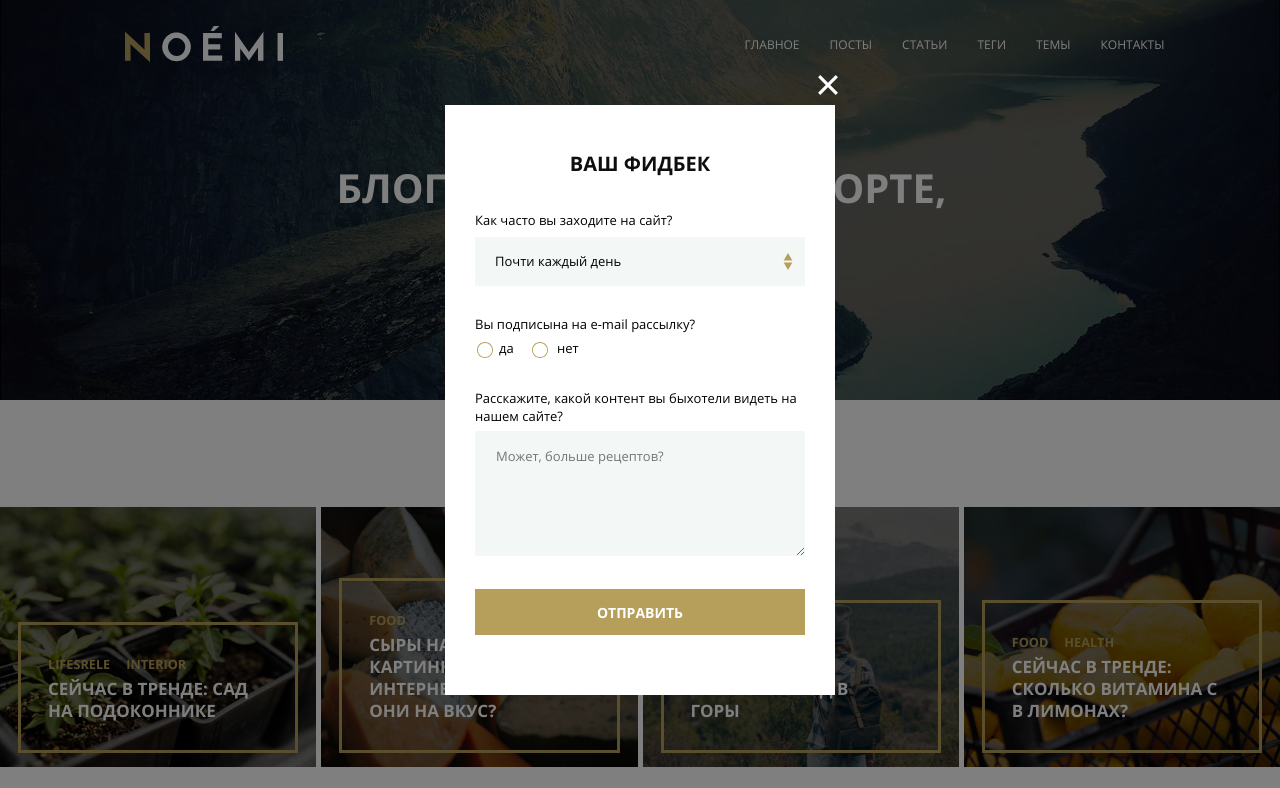
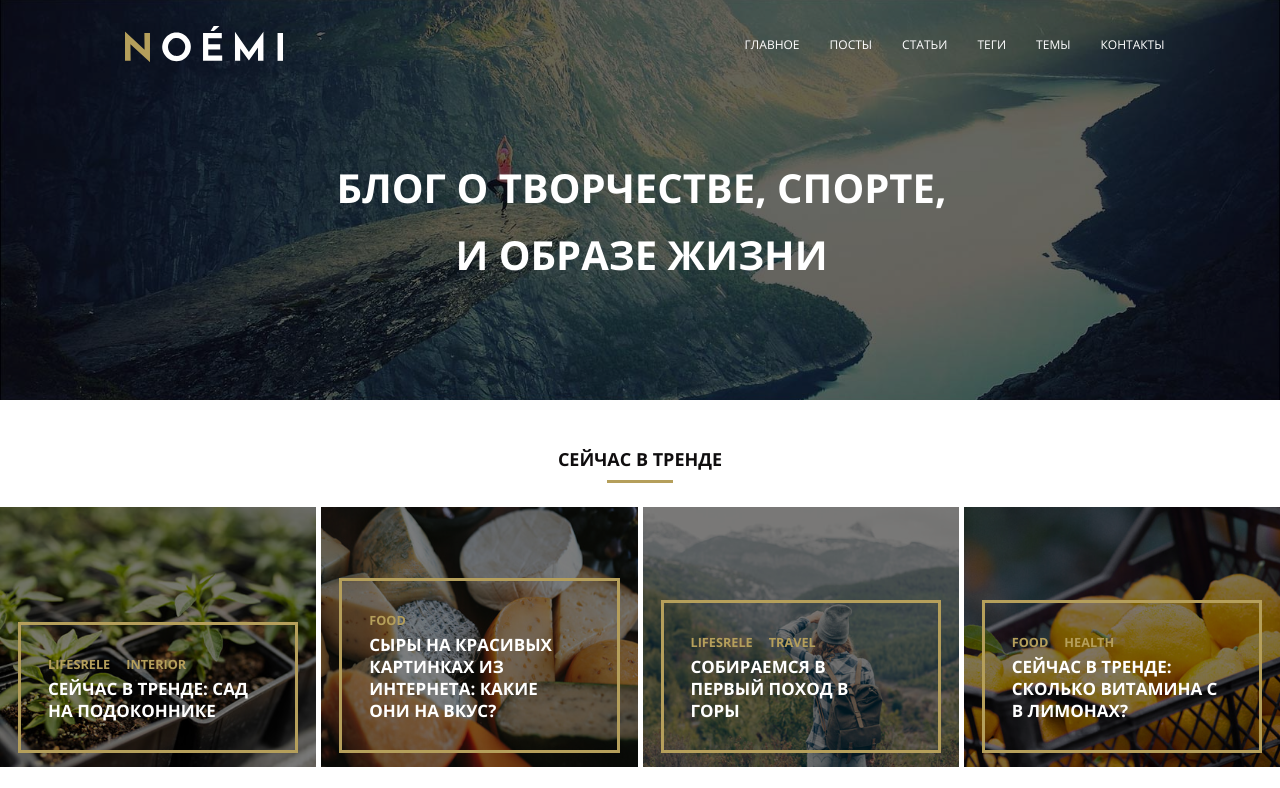
Before and after one commit to zzzlukaaa/job1, a plain HTML site: page index.html in a window 1280 px wide. Shown: the top 788 px of the page. Drawn offline with Linux system fonts and the light colour scheme; files whose address does not match are found by name.

Commit message:
Add files via upload

```diff
--- a/index.html
+++ b/index.html
@@ -899,7 +899,7 @@
 
 
 
-  <div class="popup popup-active">
+  <div class="popup popup-activenot">
     <div class="popup-conteiner">
       <div class="popup-box">
 
```
